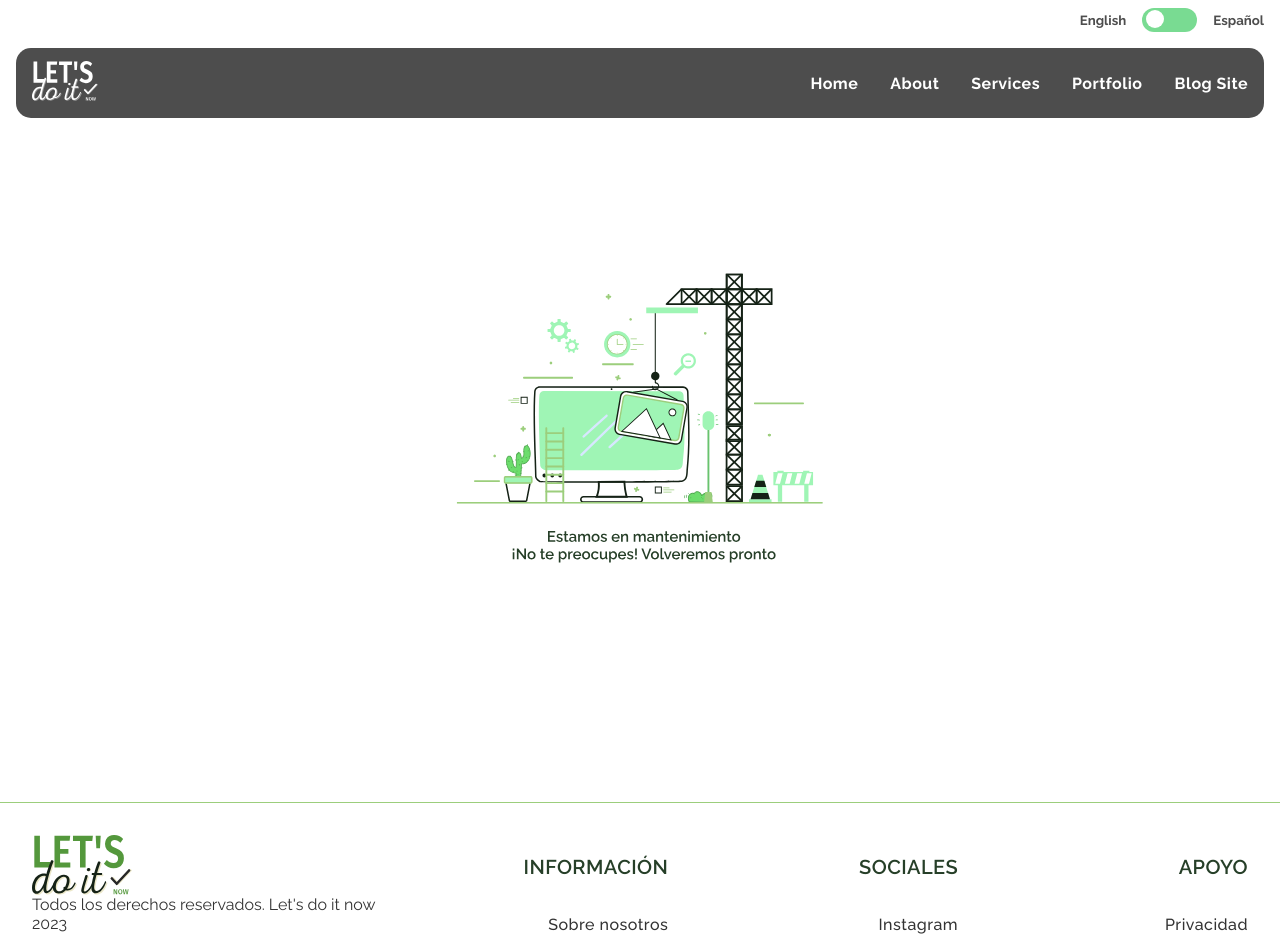
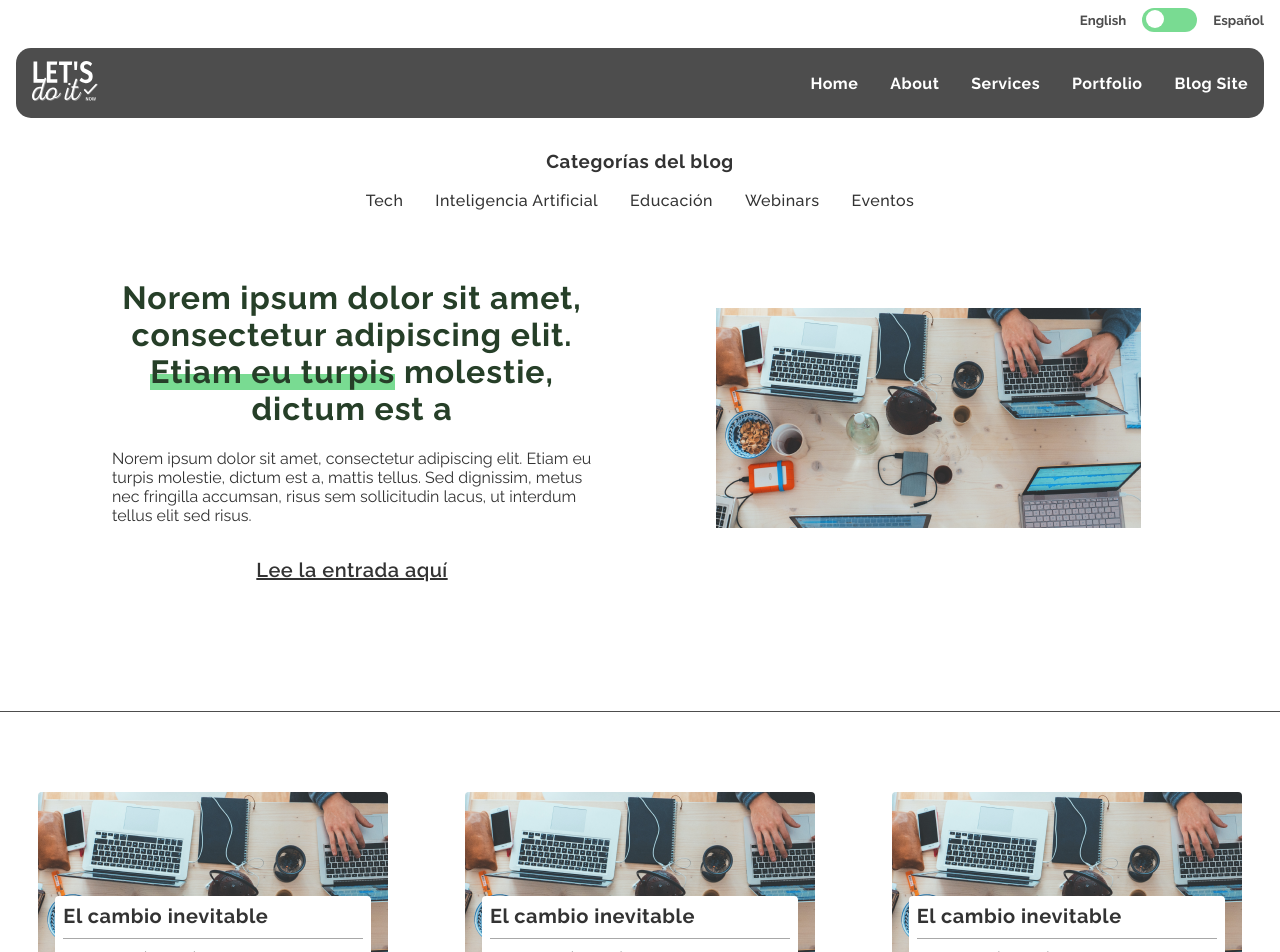
Before and after one commit to DRUMS1521/letsdoitnow-website, a Vue app: page /blog in a window 1280 px wide. Shown: the top 952 px of the page. Built offline with nearby package versions, Linux system fonts and the light colour scheme.

Commit message:
blog resume

```diff
--- a/src/components/Blog.vue
+++ b/src/components/Blog.vue
@@ -1,18 +1,59 @@
 <template>
-  <div>
-    <img class="mantenimiento" src="../assets/mantenimiento.svg" alt="">
-  </div>
-  </template>
+    <div style="margin-top: 2rem;">
+    <CardBlogCategory :text="'Tech'" :text2="'Inteligencia Artificial'" :text3="'Educación'" :text4="'Webinars'" :text5="'Eventos'"/>
+    </div>
+    <div class="wrapper-blog">
+      <div class="last-entry">
+        <h1 class="subtitle">Norem ipsum dolor sit amet, consectetur adipiscing elit. <span class="rectangle">Etiam eu turpis</span> molestie, dictum est a</h1>
+        <p>Norem ipsum dolor sit amet, consectetur adipiscing elit. Etiam eu turpis molestie, dictum est a, mattis tellus. Sed dignissim, metus nec fringilla accumsan, risus sem sollicitudin lacus, ut interdum tellus elit sed risus. </p>
+        <button class="btn-underline" style="margin-top: 2rem;">Lee la entrada aquí</button>
+      </div>
+      <div>
+        <img src="../assets/img-blog-background.png" alt="">
+      </div>
+    </div>
+
+    <div class="line-port"></div>
+
+    <div class="wrapper-blog-2">
+      <CardBlogResume :title="'El cambio inevitable'" :category="'Inteligencia Artificial'" :nameCreator="'Marysabel'" :timeRead="'8min'"/>
+      <CardBlogResume :title="'El cambio inevitable'" :category="'Inteligencia Artificial'" :nameCreator="'Marysabel'" :timeRead="'8min'"/>
+      <CardBlogResume :title="'El cambio inevitable'" :category="'Inteligencia Artificial'" :nameCreator="'Marysabel'" :timeRead="'8min'"/>
+    </div>
+
+</template>
 
   <script>
+  import CardBlogCategory from './cards/cardBlogCategory.vue';
+  import CardBlogResume from './cards/cardBlogResume.vue';
   export default {
+
+    components: {
+
+            CardBlogResume,
+            CardBlogCategory
+        }
 
   };
   </script>
 
   <style>
-  .mantenimiento{
-    width: 600px;
-    height: 600px;
+  .wrapper-blog{
+    display: grid;
+    grid-template-columns: 1fr 1fr;
+    align-items: center;
+    padding: 0 4rem;
   }
+
+  .last-entry{
+    margin: 3rem;
+  }
+
+  .wrapper-blog-2{
+    display: grid;
+    grid-template-columns: 1fr 1fr 1fr;
+    align-items: center;
+    justify-items: center;
+  }
+
 </style>
```
